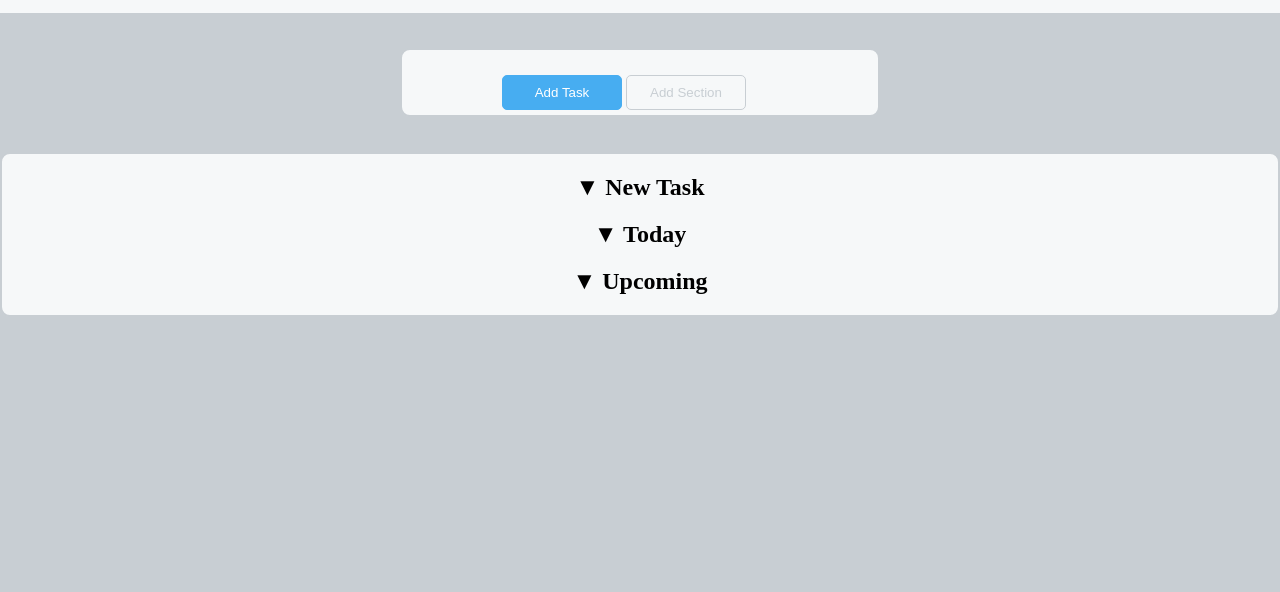
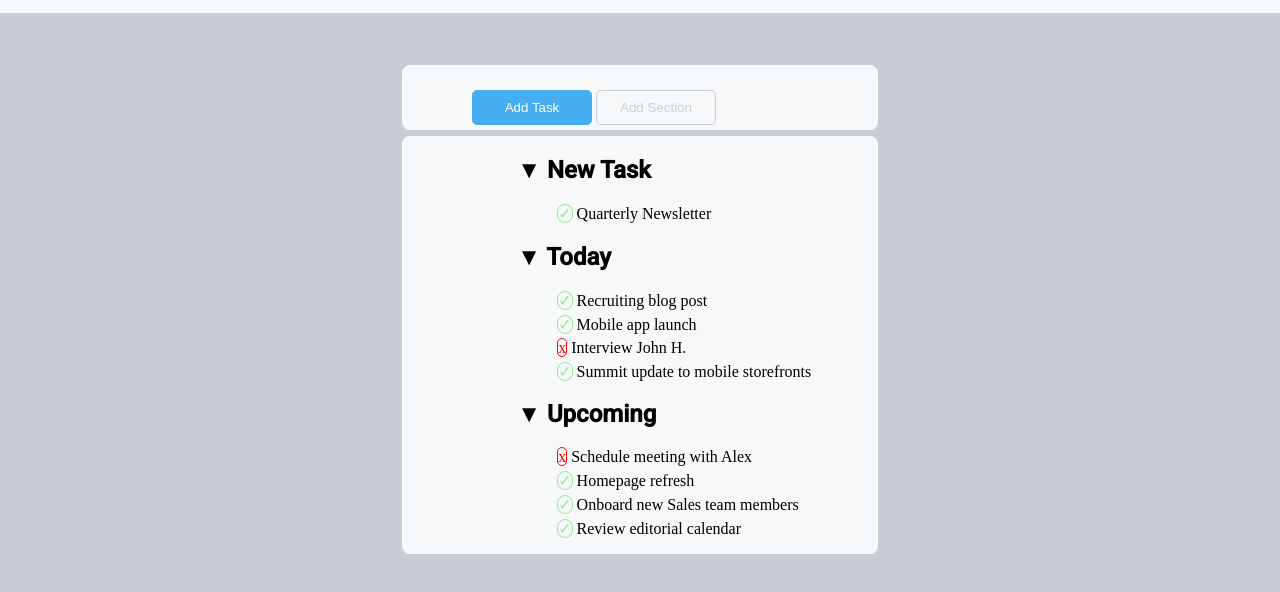
Before and after one commit to LeoSallu/html-css-toboolist, a plain HTML site: page index.html in a window 1280 px wide. Shown: the part 68-660 px from the top of the page. Drawn offline with Linux system fonts and the light colour scheme.

Commit message:
Completamento section

```diff
--- a/css/style.css
+++ b/css/style.css
@@ -4,12 +4,14 @@ body {
     margin: 0px;
     padding: 0px;
 }
+
 /* /Reset e Background */
 
 /* Logo e Titolo */
-header{
+header {
     background-color: #F6F8F9;
 }
+
 .logo {
     vertical-align: middle;
 }
@@ -19,22 +21,24 @@ header{
     vertical-align: middle;
     font-family: 'Roboto', sans-serif;
 }
+
 /* /Logo e Titolo */
 
-/* Main */
+/* Bottoni */
 
 .bottoni {
 
     background-color: #F6F8F9;
     text-align: left;
-    margin: 35px 400px;
-    max-width: 1400px;
+    margin: 50px 400px 1px;
+    max-width: 950px;
     height: 40px;
-    padding-left: 100px;
+    padding-left: 70px;
     padding-top: 25px;
     border: 2px solid #C8CED3;
     border-radius: 10px;
 }
+
 .bottoneblu {
     background-color: #47ADF1;
     color: white;
@@ -45,7 +49,8 @@ header{
 
 
 }
-.bottonebianco{
+
+.bottonebianco {
     background-color: #F6F8F9;
     color: #C8CED3;
     width: 120px;
@@ -53,13 +58,47 @@ header{
     border: solid 1px #C8CED3;
     border-radius: 5px;
 }
+ /* /Bottoni */
+
+ /* Sezioni e elenchi */
 #sezioni {
     background-color: #F6F8F9;
-    margin: 2px auto;
-    text-align: center;
-    max-width: 1400px;
+    margin: 2px 400px;
+    max-width: 850px;
+    text-align: left;
+    padding-left: 9%;
     max-height: 950px;
     border: 2px solid #C8CED3;
     border-radius: 10px;
+}
+
+.fontr {
+    font-family: 'Roboto', sans-serif;
 
 }
+
+.check::before {
+    content: '\2713';
+    color: lightgreen;
+    border: solid 1px lightgreen;
+    border-radius: 9px;
+}
+
+.cross::before {
+    content: '\0078';
+    color: red;
+    border: solid 1px red;
+    border-radius: 9px;
+
+}
+
+.liste {
+    list-style-type: none;
+}
+.check{
+    margin-top: 5px;
+}
+.cross{
+    margin-top: 5px;
+}
+/* /Sezioni e elenchi */
--- a/index.html
+++ b/index.html
@@ -31,20 +31,38 @@
 
         </div>
         <!-- /Bottoni  -->
+
+        <!-- Elenchi -->
         <div id="sezioni">
             <section class="Task">
-            <h2>&#9660 New Task</h2>
+                <h2 class="fontr">&#9660 New Task</h2>
+                <ul class="liste">
+                    <li class="check"> Quarterly Newsletter</li>
+                </ul>
 
             </section>
 
             <section class="Today">
-            <h2>&#9660 Today</h2>
+                <h2 class="fontr">&#9660 Today</h2>
+                <ul class="liste">
+                    <li class="check"> Recruiting blog post</li>
+                    <li class="check"> Mobile app launch</li>
+                    <li class="cross"> Interview John H.</li>
+                    <li class="check"> Summit update to mobile storefronts</li>
+                </ul>
 
             </section>
 
             <section class="Upcoming">
-            <h2>&#9660 Upcoming</h2>
+                <h2 class="fontr">&#9660 Upcoming</h2>
 
+                <ul class="liste">
+                    <li class="cross"> Schedule meeting with Alex</li>
+                    <li class="check"> Homepage refresh</li>
+                    <li class="check"> Onboard new Sales team members</li>
+                    <li class="check"> Review editorial calendar</li>
+                </ul>
+                <!-- Elenchi -->
             </section>
         </div>
 
```
Lines whose indentation alone changed are shown as unchanged.
